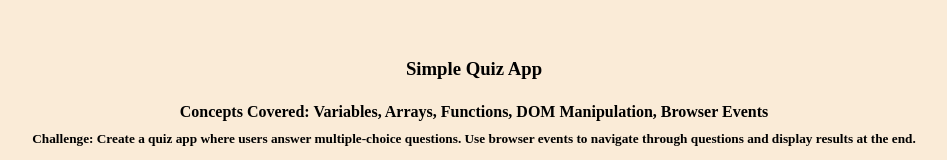
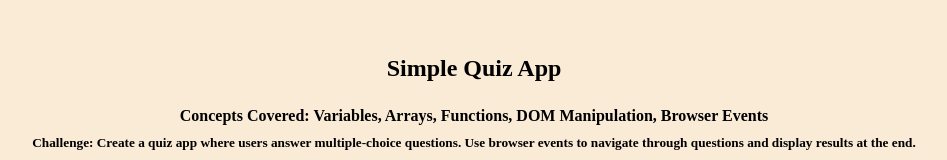
Before and after one commit to HajeeraBathool138/JS-5th-project-challenge, a plain HTML site: page index.html in a window 1280 px wide. Shown: the part 168-328 px from the top of the page, without its empty margins (166-1113 px from the left). Drawn offline with Linux system fonts and the light colour scheme.

Commit message:
Project Commit

```diff
--- a/index.html
+++ b/index.html
@@ -31,7 +31,7 @@
 </head>
 
 <body>
-    <h3>Simple Quiz App</h3>
+    <h2>Simple Quiz App</h2>
     <h4>Concepts Covered: Variables, Arrays, Functions, DOM Manipulation, Browser Events</h4>
     <h5>Challenge: Create a quiz app where users answer multiple-choice questions. Use browser events to navigate
         through
```
